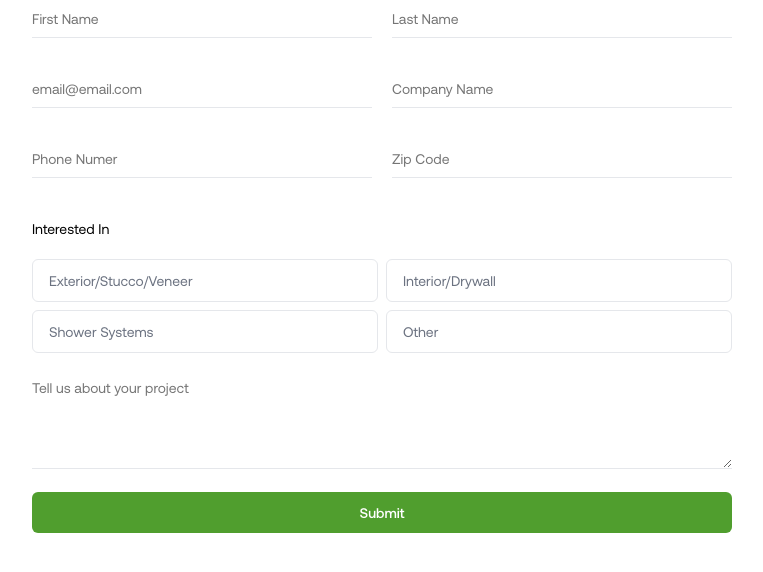
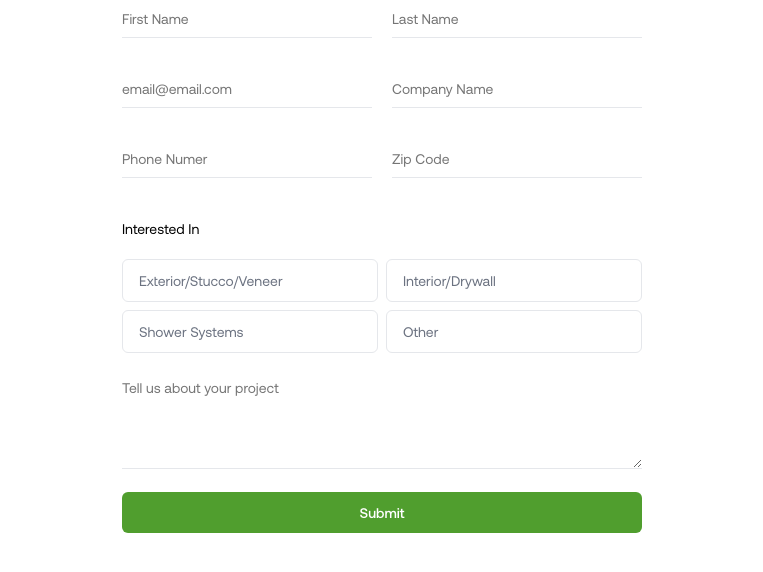
Before and after one commit to honterplatform/Final-hydro, a React (Vite) app: page /form in a window 1280 px wide. Shown: the top 572 px of the page, without its empty margins (258-1021 px from the left). Built offline with nearby package versions, Linux system fonts and the light colour scheme; no server answers.

Commit message:
Reduce form width to 520px for better 2-column layout on laptops

```diff
--- a/src/pages/FormPage.jsx
+++ b/src/pages/FormPage.jsx
@@ -129,7 +129,7 @@ const FormPage = () => {
       alignItems: 'flex-start'
     }}>
       <div style={{
-        maxWidth: '700px',
+        maxWidth: isMobile ? '100%' : '520px',
         width: '100%',
         padding: 0
       }}>
```
